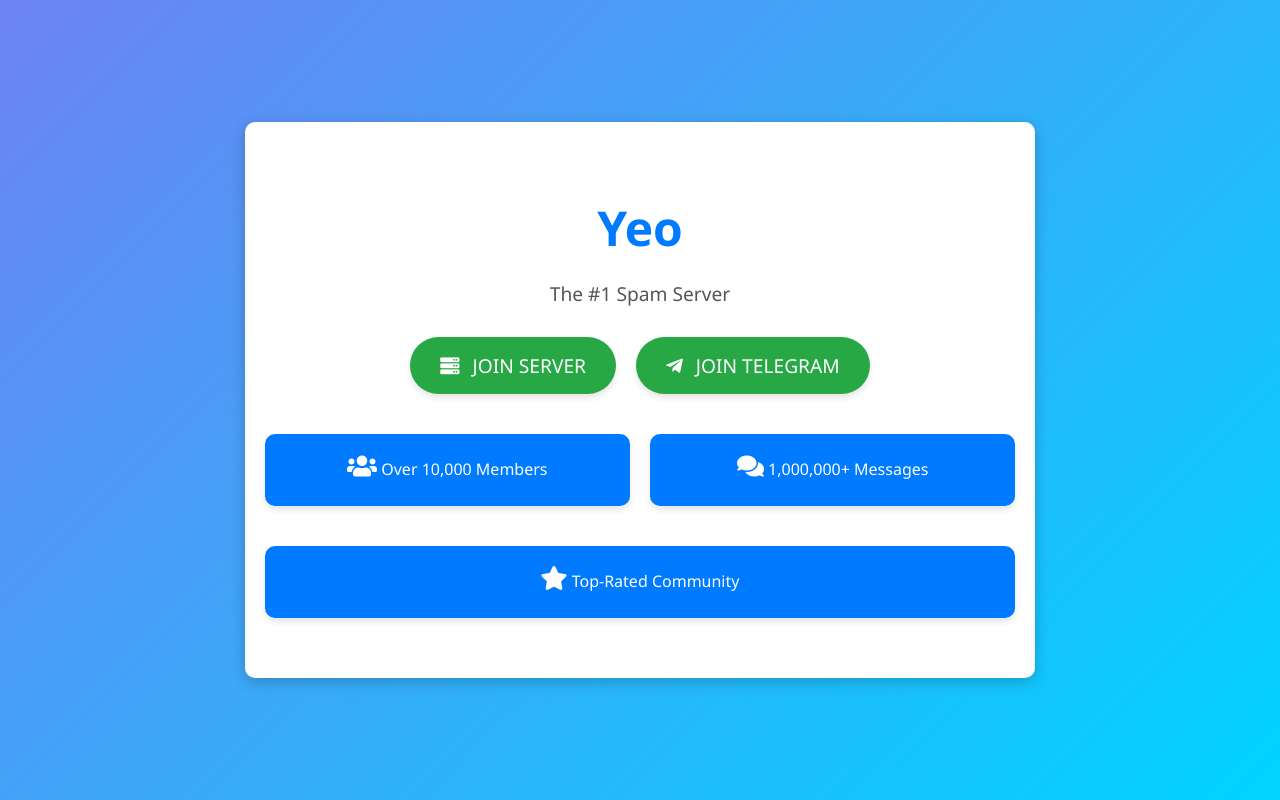
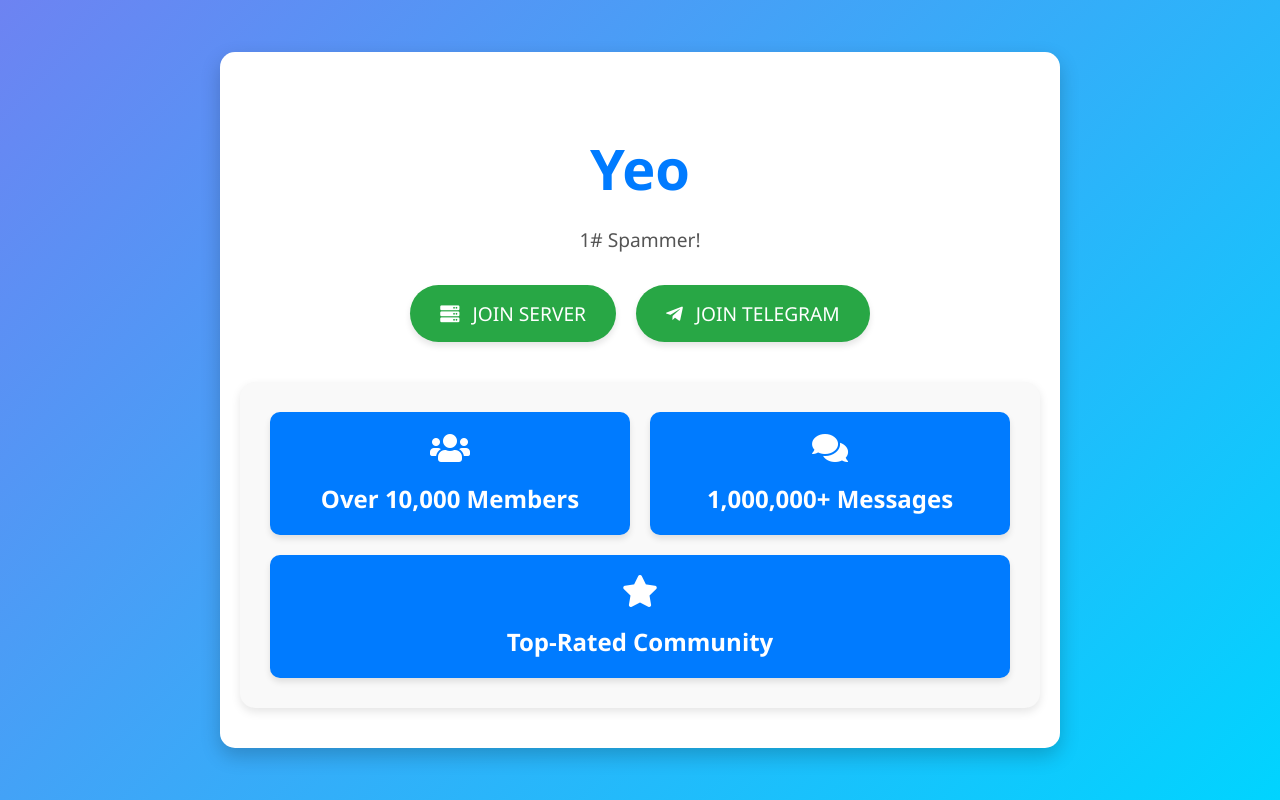
Before and after one commit to DamageCoding/yeowebsite, a plain HTML site: page index.html in a window 1280 px wide. Drawn offline with Linux system fonts and the light colour scheme.

Commit message:
Update index.html

```diff
--- a/index.html
+++ b/index.html
@@ -11,47 +11,55 @@
             font-family: 'Segoe UI', Tahoma, Geneva, Verdana, sans-serif;
             margin: 0;
             padding: 0;
-            background-color: #f0f2f5;
+            background: linear-gradient(135deg, #6d83f2, #00d4ff);
             color: #333;
             min-height: 100vh;
             display: flex;
             justify-content: center;
             align-items: center;
-            background: linear-gradient(135deg, #6d83f2, #00d4ff);
         }
 
         .container {
             text-align: center;
             max-width: 800px;
             padding: 40px 20px;
-            background: #fff;
-            border-radius: 10px;
-            box-shadow: 0 4px 15px rgba(0, 0, 0, 0.2);
+            background: #ffffff;
+            border-radius: 15px;
+            box-shadow: 0 8px 20px rgba(0, 0, 0, 0.2);
             transition: all 0.3s ease-in-out;
         }
 
         .container:hover {
-            box-shadow: 0 6px 20px rgba(0, 0, 0, 0.3);
+            box-shadow: 0 12px 30px rgba(0, 0, 0, 0.3);
         }
 
         h1 {
-            font-size: 3rem;
+            font-size: 3.5rem;
             margin-bottom: 20px;
             color: #007bff;
+            font-weight: 700;
         }
 
         p {
             font-size: 1.2rem;
             margin-bottom: 30px;
             color: #555;
+            line-height: 1.5;
+        }
+
+        .stats-container {
+            background: #f9f9f9;
+            padding: 30px;
+            border-radius: 15px;
+            box-shadow: 0 4px 10px rgba(0, 0, 0, 0.1);
+            margin-top: 40px;
         }
 
         .stats {
             display: flex;
-            justify-content: center;
+            justify-content: space-around;
             align-items: center;
             flex-wrap: wrap;
-            margin-top: 40px;
             gap: 20px;
         }
 
@@ -63,18 +71,24 @@
             border-radius: 10px;
             box-shadow: 0 4px 6px rgba(0, 0, 0, 0.1);
             transition: all 0.3s ease-in-out;
-            margin-bottom: 20px;
             text-align: center;
         }
 
         .stat:hover {
-            transform: translateY(-2px);
+            transform: translateY(-5px);
             box-shadow: 0 6px 8px rgba(0, 0, 0, 0.2);
         }
 
         .stat i {
             margin-bottom: 8px;
+            font-size: 2rem;
+        }
+
+        .stat span {
+            display: block;
+            margin-top: 10px;
             font-size: 1.5rem;
+            font-weight: 600;
         }
 
         .btn-container {
@@ -130,15 +144,26 @@
 <body>
     <div class="container">
         <h1>Yeo</h1>
-        <p>The #1 Spam Server</p>
+        <p>1# Spammer!</p>
         <div class="btn-container">
             <a href="http://yeodiscord.touchgrass.cloud/" class="btn"><i class="fas fa-server"></i> Join Server</a>
             <a href="https://t.me/yeodiscord" class="btn"><i class="fab fa-telegram-plane"></i> Join Telegram</a>
         </div>
-        <div class="stats">
-            <div class="stat"><i class="fas fa-users"></i> Over 10,000 Members</div>
-            <div class="stat"><i class="fas fa-comments"></i> 1,000,000+ Messages</div>
-            <div class="stat"><i class="fas fa-star"></i> Top-Rated Community</div>
+        <div class="stats-container">
+            <div class="stats">
+                <div class="stat">
+                    <i class="fas fa-users"></i>
+                    <span>Over 10,000 Members</span>
+                </div>
+                <div class="stat">
+                    <i class="fas fa-comments"></i>
+                    <span>1,000,000+ Messages</span>
+                </div>
+                <div class="stat">
+                    <i class="fas fa-star"></i>
+                    <span>Top-Rated Community</span>
+                </div>
+            </div>
         </div>
     </div>
 </body>
```
